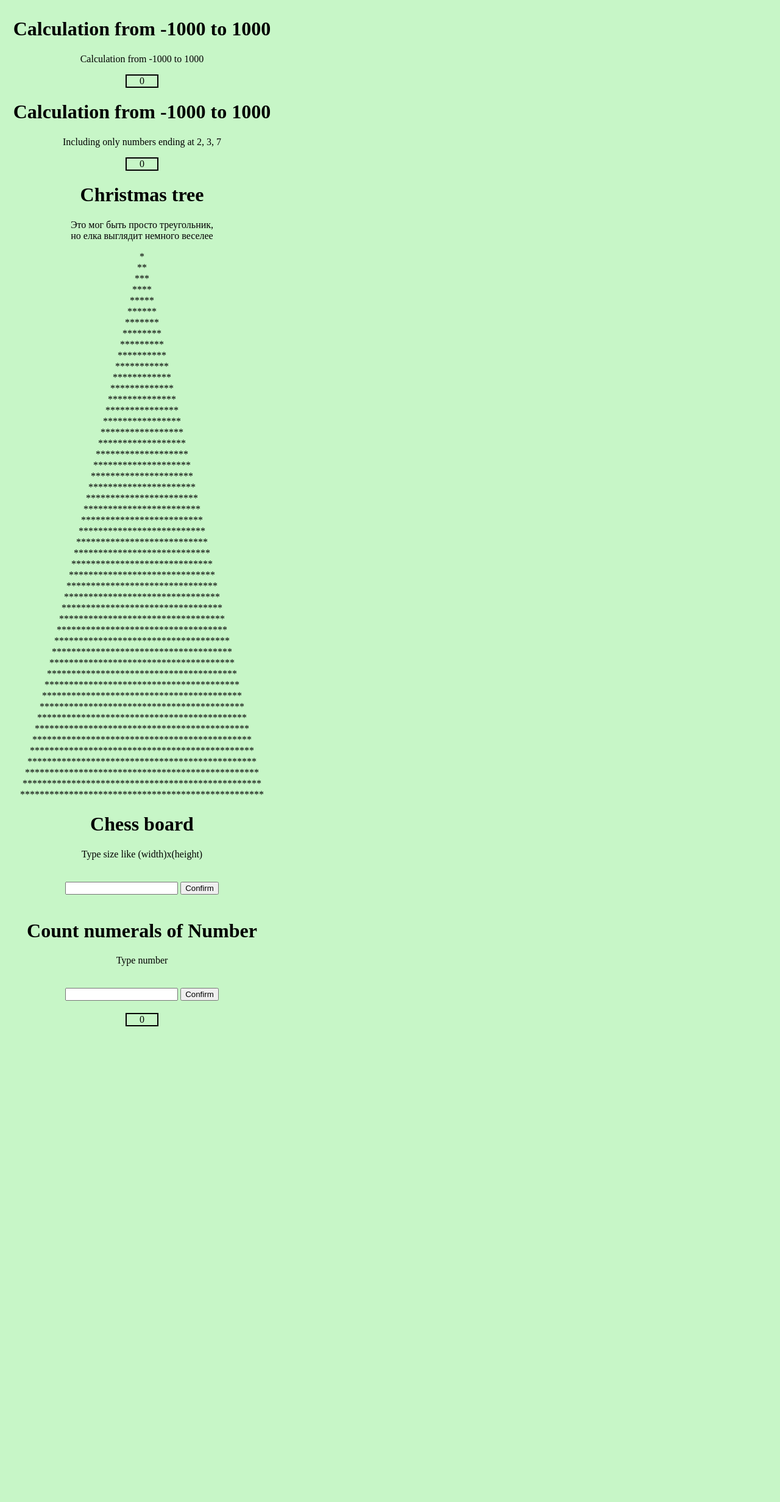
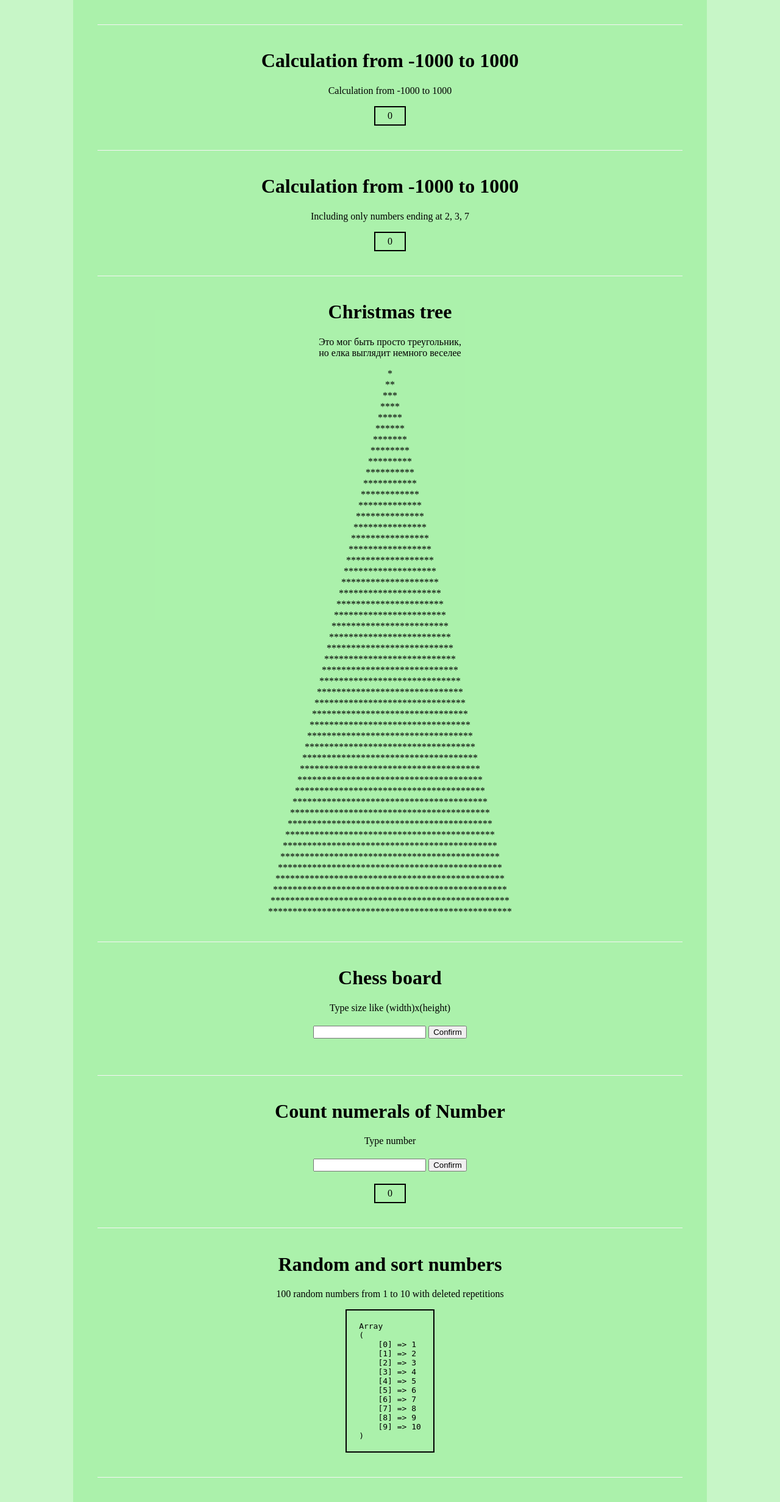
Before and after one commit to WVfang/front-end, a PHP site: page / in a window 1280 px wide. Shown: the whole page at 61% size. Before the commit the page ends 1683 px from the top, so only its background shows below. Run offline with PHP 8.4, Linux system fonts and the light colour scheme.

Commit message:
Added the last PHP-task + fixed some moments in Voting

```diff
--- a/JS_tasks/index.html
+++ b/JS_tasks/index.html
@@ -2,10 +2,10 @@
 <html>
 <head>
 	<title>JS</title>
+	<meta charset="utf-8">
 	<script src="http://cdnjs.cloudflare.com/ajax/libs/moment.js/2.7.0/moment.min.js"></script>
 </head>
 <body style="background: #ffebcd; text-align: center;">
-
 
 	 	<h1>Task 3</h1>
 
@@ -16,7 +16,7 @@
 
 		<h1>Task 4</h1>
 
-	<input id="input-seconds-to-time" type="number" name="seconds" placeholder="enter number of seconds">
+	<input id="input-seconds-to-time" type="number" name="seconds" placeholder="Enter number of seconds">
 	<button id="btn-seconds-to-time">Confirm</button>
 	time: <span id="seconds-in-time">00:00:00</span>
 
--- a/PHP_tasks/index.php
+++ b/PHP_tasks/index.php
@@ -1,37 +1,45 @@
 <!DOCTYPE html>
 <html>
 <head>
-	<title></title>
+	<meta charset="utf-8">
+	<title>PHP</title>
 </head>
 <body style="background: rgba(144, 238, 144, 0.5);">
 	<style type="">
-		body div {
-			display: table;
-		}
-		h1 {
-			width: 450px;
-		}
-		h1, p {
+		body {
 			text-align: center;
+			margin: 0;
 		}
 		form {
 			margin-top: 20px;
 			margin-bottom: 20px;
 		}
-		.container {
+		.row {
+			width: 960px;
+			padding: 40px;
 			margin: 0 auto;
+			background: rgba(144, 238, 144, 0.5);
+		}
+		.task-borders {
+			border-bottom: 1px solid #f5f5f5;
+			padding-top: 19px;
+			padding-bottom: 40px;
+		}
+		.task-borders:first-child {
+			border-top: 1px solid #f5f5f5;
 		}
 		/* Style for result in Task1-2 */
 		.result-box {
-			width: 50px;
-			text-align: center;
+			display: table;
+			margin: 0 auto;
+			padding: 5px 20px;
+			text-align: left;
 			border: 2px solid #000;
 		}
 		/* Task3: Christmas Tree */
 		#christmas-tree {
 			padding-left: 0;
 			margin: 0;
-			text-align: center;
 		}
 		#christmas-tree li {
 			list-style: none;
@@ -47,11 +55,12 @@
 			background: black;
 		}
 	</style>
-	<div>
+	<div class="row">
+	<div class="task-borders">
 		<h1>Calculation from -1000 to 1000</h1>
 		<p>Calculation from -1000 to 1000</p>
 
-		<div class="container result-box">
+		<div class="result-box">
 			<?php
 				$sum = 0;
 				for($i = -1000; $i <= 1000; $i++) {
@@ -61,12 +70,12 @@
 			?>
 		</div>
 	</div>
-	<div>
+	<div class="task-borders">
 		<h1>Calculation from -1000 to 1000</h1>
 		<p>Including only numbers ending at 2, 3, 7</p>
 
 		<!-- echo "wave", $i, ": ", $lastNumeral, " ", $sum, "<br>"; -->
-		<div class="container result-box">
+		<div class="result-box">
 			<?php
 				$sum = 0;
 				for($i = -1000; $i <= 1000; $i++) {
@@ -81,11 +90,11 @@
 			?>
 		</div>
 	</div>
-	<div>
+	<div class="task-borders">
 		<h1>Christmas tree</h1>
 		<p>Это мог быть просто треугольник,<br> но елка выглядит немного веселее</p>
 
-		<div class="container">
+		<div>
 			<ul id="christmas-tree">
 				<?php
 					for ($stars = "*", $i = 0; $i < 50; $stars .= "*", $i++) {
@@ -95,68 +104,63 @@
 			</ul>
 		</div>
 	</div>
-	<div>
+	<div class="task-borders">
 		<h1>Сhess board</h1>
 		<p>Type size like (width)x(height)</p>
 
-		<div class="container">
+		<div>
 			<form action="" method="post">
 				<input name="chess-board-size">
 				<input type="submit" value="Confirm">
 			</form>
 			<?php
-				// $_POST
 				//echo htmlspecialchars(print_r($_POST));
 				if (isset($_POST["chess-board-size"])) {
 
-					list ($boardHeight, $boardWidth) = sscanf($_POST["chess-board-size"], "%dx%d");
+					function colorChanging($currentWidth, $currentHeight) {
 
-					function colorChanging($numOfField, $generalWidth, $currentHeight) {
+						$colorShift = $currentHeight%2;
 
-						if ($generalWidth%2 != 0)
-							$colorShift = $currentHeight%2;
-						else if ($currentHeight%2 != 0)
-							$colorShift = 1;
-
-						if (($numOfField + $colorShift)%2 == 0)
-							return "";
+						if (($currentWidth + $colorShift)%2 == 0)
+							return;
 						else {
-							return "chess-field-black";
+							return " chess-field-black";
 						}
 					}
 
 					function boardCreation($generalWidth, $generalHeight) {
 						$chessBoard = "";
-						for ($i = 0; $i < $generalWidth; $i++) {
+						for ($currentHeight = 0; $currentHeight < $generalHeight; $currentHeight++) {
 							$chessBoard .= "<div>";
-							for ($a = 0; $a < $generalHeight; $a++) {
-								$chessBoard .= "<div class=\"chess-field-default " . colorChanging($a, $generalWidth, $i) . "\"></div>";
+							for ($currentWidth = 0; $currentWidth < $generalWidth; $currentWidth++) {
+								$chessBoard .= "<div class=\"chess-field-default" . colorChanging($currentWidth, $currentHeight) . "\"></div>";
 							}
 							$chessBoard .= "</div>";
 						}
 						return $chessBoard;
 					}
 
+					list ($boardWidth, $boardHeight) = sscanf($_POST["chess-board-size"], "%dx%d");
 					echo "<div style=\"font-size: 0;\" class=\"container\">", boardCreation($boardWidth, $boardHeight), "</div>";
 				}
 			?>
 		</div>
 	</div>
-	<div>
+	<div class="task-borders">
 		<h1>Count numerals of Number</h1>
 		<p>Type number</p>
 
-		<div class="container">
+		<div>
 			<form action="" method="post">
 				<input type="numbers" name="number-to-count-numerals">
 				<input type="submit" value="Confirm">
 			</form>
-			<div class="container result-box">
+			<div class="result-box">
 				<?php
 					if (isset($_POST["number-to-count-numerals"])) {
 						$number = $_POST["number-to-count-numerals"];
 						$numerals = preg_split("//", $number, -1, PREG_SPLIT_NO_EMPTY);
-						$sum = 0;
+						$sum;
 						for ($i = 0; $i < count($numerals); $i++) {
 							$sum = $sum + $numerals[$i];
 						}
@@ -169,5 +173,24 @@
 			</div>
 		</div>
 	</div>
+	<div class="task-borders">
+		<h1>Random and sort numbers</h1>
+		<p>100 random numbers from 1 to 10 with deleted repetitions</p>
+		<div class="result-box">
+			<?php
+				$totalArray;
+				for($i = 0; $i < 100; $i++) {
+					$totalArray[$i] = rand(1, 10);
+				}
+				$uniqueArray = array_unique($totalArray);
+				sort($uniqueArray, SORT_NUMERIC);
+
+				echo "<pre>";
+				print_r($uniqueArray);
+				echo "</pre>";
+			?>
+		</div>
+	</div>
+	</div>
 </body>
 </html>
--- a/PHP_voting/assets/js/votes.json
+++ b/PHP_voting/assets/js/votes.json
@@ -1,5 +1,5 @@
 {
-    "cat": 10,
-    "dog": 10,
-    "rhino": 15
+    "cat": 13,
+    "dog": 27,
+    "rhino": 20
 }
--- a/PHP_voting/voting_result.php
+++ b/PHP_voting/voting_result.php
@@ -34,7 +34,7 @@
       }
     </script>
 </head>
-<body style="background: rgb(240, 230, 140);">
+<body style="background: #fffacd;">
 
 	<?php
 
@@ -78,7 +78,7 @@
 			$totalVotes = getJSONData($votes);
 			voiceAdding($totalVotes, $_POST["thief"], $votes);
 
-		} else if(!empty($_POST["thief"])){
+		} else if(@($_POST["thief"])){
 			$_SESSION["visits"] = 0;
      		header("Location: index.php");
 		}
```
Also changed, not shown: PHP_voting/index.php (+32 -14 lines).
